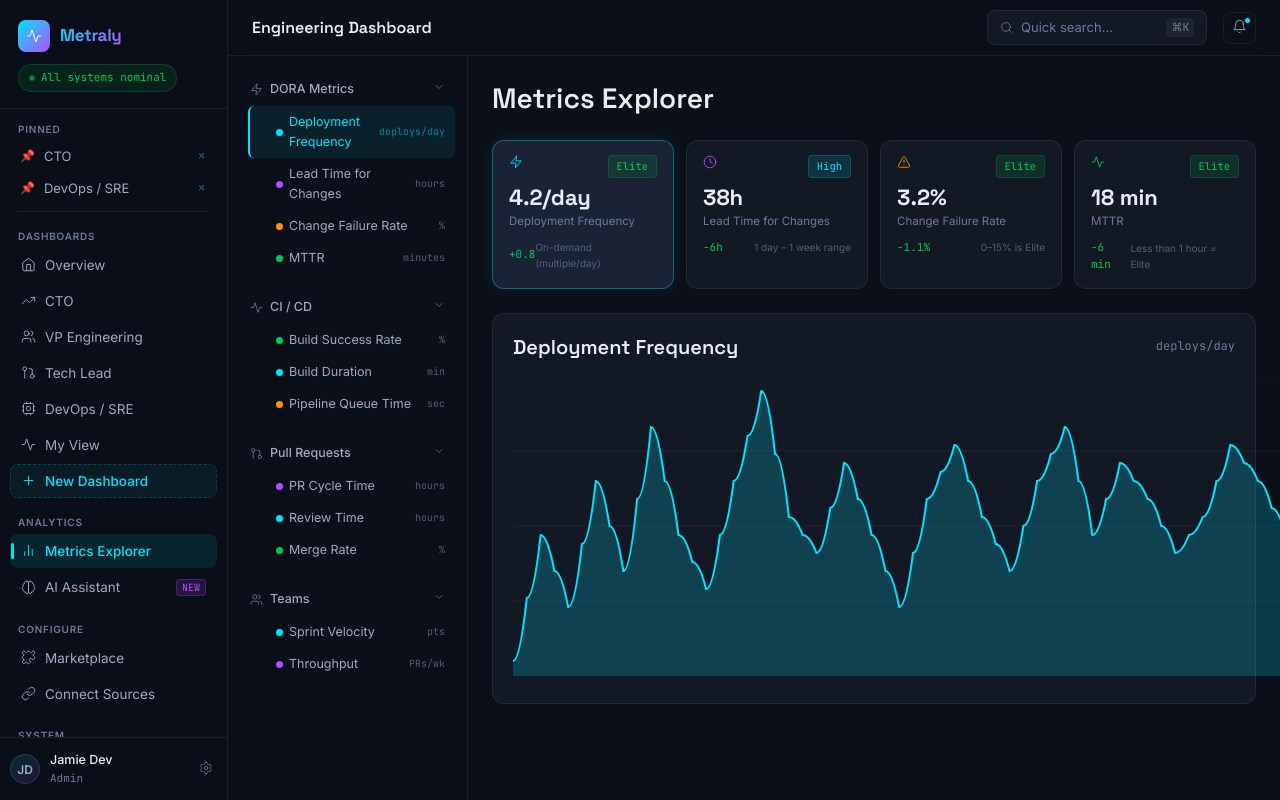
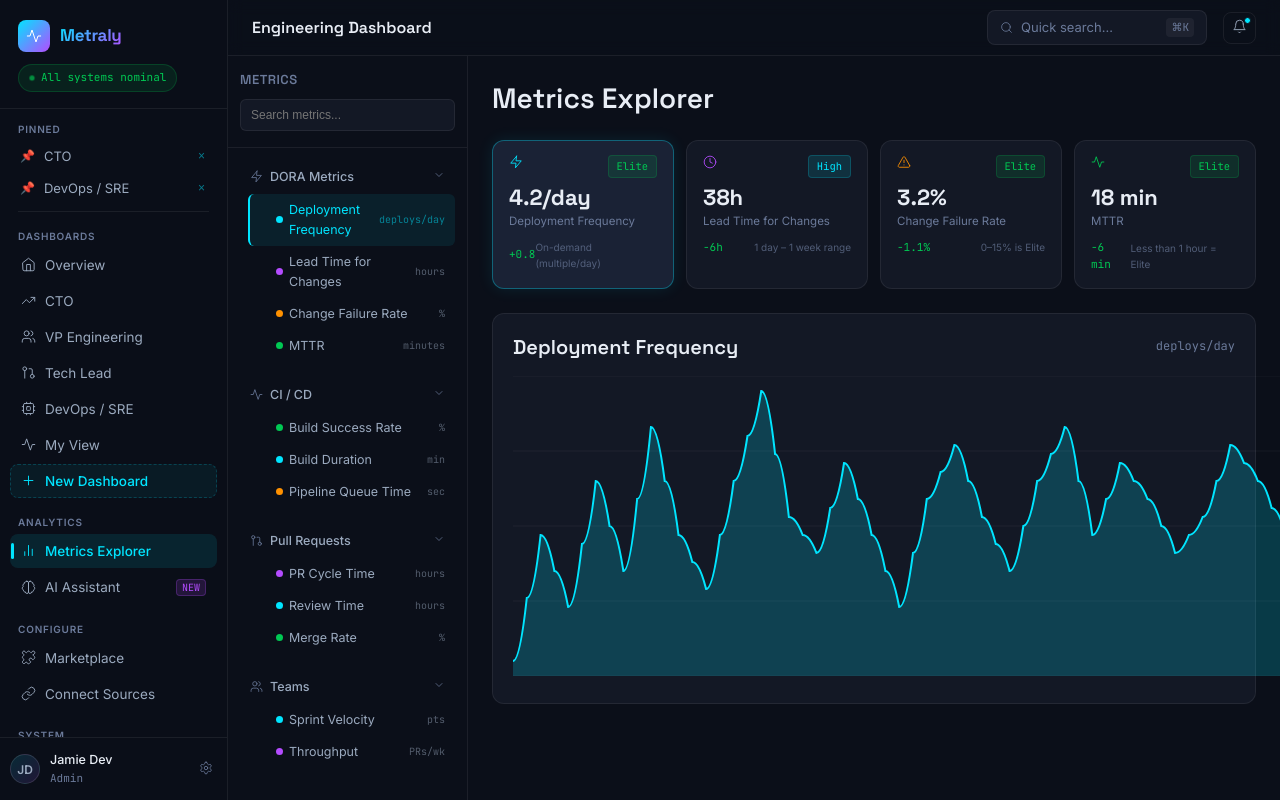
Before and after one commit to azyoskol/tl-tools, a React (Vite) app in the folder ui/: page / in a window 1280 px wide. Both pictures are taken after a click on the button "Metrics Explorer". Built offline with nearby package versions, Linux system fonts and the light colour scheme; the HTML template or start-up script is replaced by a standard one.

Commit message:
feat: add header and search filter to metrics sidebar

```diff
--- a/ui/src/screens/MetricsScreen.tsx
+++ b/ui/src/screens/MetricsScreen.tsx
@@ -92,6 +92,7 @@ const DORALevel = ({ level }: { level: string }) => {
 export const MetricsScreen: React.FC = () => {
   const [selectedMetric, setSelectedMetric] = useState('deploy-freq');
   const [expandedGroups, setExpandedGroups] = useState(['dora', 'ci', 'pr', 'teams']);
+  const [search, setSearch] = useState('');
 
   const toggleGroup = (id: string) => {
     setExpandedGroups(prev => prev.includes(id) ? prev.filter(x => x !== id) : [...prev, id]);
@@ -100,11 +101,38 @@ export const MetricsScreen: React.FC = () => {
   const metric = findMetric(selectedMetric);
   const data = METRIC_DATA[selectedMetric] || [];
 
+  const filteredTree = METRIC_TREE.map(group => ({
+    ...group,
+    children: group.children.filter(child =>
+      child.label.toLowerCase().includes(search.toLowerCase())
+    ),
+  })).filter(group => group.children.length > 0);
+
   return (
     <div className="fade-up-3" style={{ display: 'flex', height: 'calc(100vh - 56px)', overflow: 'hidden' }}>
       {/* Left sidebar */}
-      <div style={{ width: 240, borderRight: '1px solid var(--border)', padding: '16px 12px', overflow: 'auto' }}>
-        {METRIC_TREE.map((group) => (
+      <div style={{ width: 240, borderRight: '1px solid var(--border)', display: 'flex', flexDirection: 'column' }}>
+        <div style={{ padding: '16px 12px', borderBottom: '1px solid var(--border)' }}>
+          <h3 style={{ fontSize: 13, fontWeight: 600, color: 'var(--muted)', marginBottom: 10, textTransform: 'uppercase', letterSpacing: '0.5px' }}>Metrics</h3>
+          <input
+            type="text"
+            placeholder="Search metrics..."
+            value={search}
+            onChange={(e) => setSearch(e.target.value)}
+            style={{
+              width: '100%',
+              padding: '8px 10px',
+              borderRadius: 6,
+              border: '1px solid var(--border)',
+              background: 'var(--glass)',
+              color: 'var(--text)',
+              fontSize: 12,
+              outline: 'none',
+            }}
+          />
+        </div>
+        <div style={{ flex: 1, padding: '12px', overflow: 'auto' }}>
+        {filteredTree.map((group) => (
           <div key={group.id} style={{ marginBottom: 16 }}>
             <div
               onClick={() => toggleGroup(group.id)}
@@ -140,6 +168,7 @@ export const MetricsScreen: React.FC = () => {
             ))}
           </div>
         ))}
+        </div>
       </div>
 
       {/* Main content */}
```
